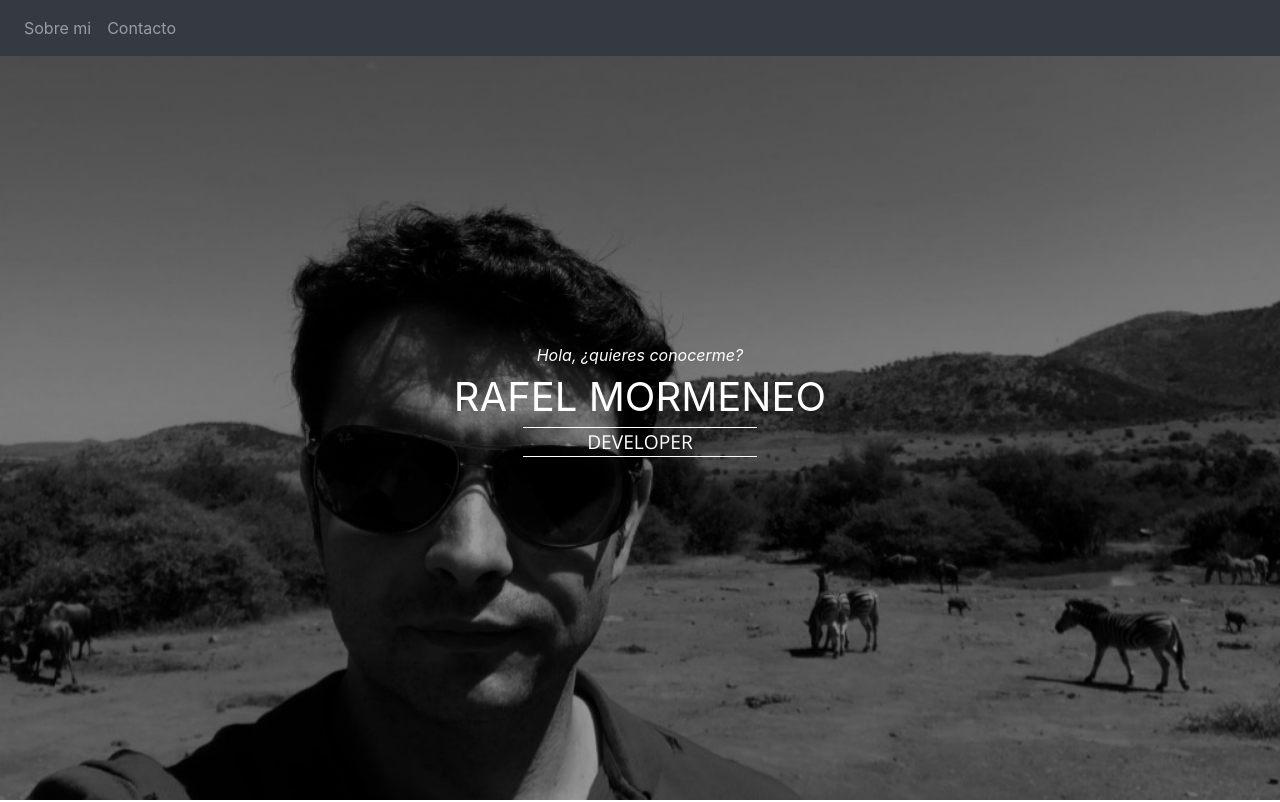
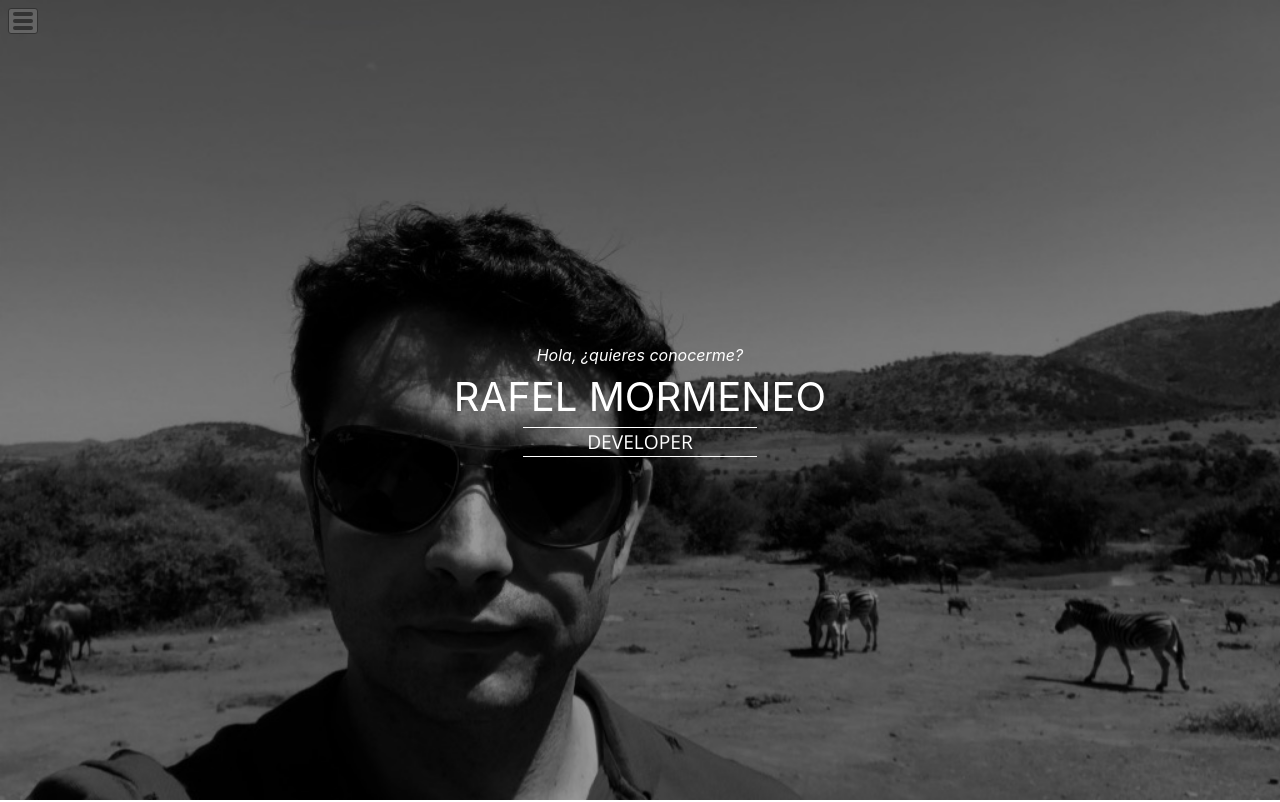
Before and after one commit to rafelmm/react-basic, a React (Create React App) app: page / in a window 1280 px wide. Shown: the top 802 px of the page. Built offline with nearby package versions, Linux system fonts and the light colour scheme.

Commit message:
Se añade componente menu con boton hamburguesa animado

```diff
--- a/package.json
+++ b/package.json
@@ -10,7 +10,7 @@
     "react-scripts": "3.1.2"
   },
   "scripts": {
-    "start": "react-scripts start",
+    "start": "HOST=0.0.0.0 react-scripts start",
     "build": "react-scripts build",
     "test": "react-scripts test",
     "eject": "react-scripts eject"
--- a/public/index.html
+++ b/public/index.html
@@ -2,12 +2,12 @@
 <html lang="en">
   <head>
     <meta charset="utf-8" />
+    <meta name="viewport" content="width=device-width, initial-scale=1" />
     <link rel="shortcut icon" href="%PUBLIC_URL%/favicon.ico" />
-    <meta name="viewport" content="width=device-width, initial-scale=1" />
     <meta name="theme-color" content="#000000" />
     <meta
       name="description"
-      content="Web site created using create-react-app"
+      content="Personal website to expose my profesional career"
     />
     <link rel="apple-touch-icon" href="logo192.png" />
     <!--
@@ -25,15 +25,12 @@
       Learn how to configure a non-root public URL by running `npm run build`.
     -->
     <link href="https://fonts.googleapis.com/css?family=Open+Sans:300,400|Titillium+Web:400,400i&display=swap" rel="stylesheet">
-    <title>React App</title>
+    <title>rafelmm</title>
   </head>
   <body>
     <noscript>You need to enable JavaScript to run this app.</noscript>
     <div id="root"></div>
     <!--
-      This HTML file is a template.
-      If you open it directly in the browser, you will see an empty page.
-
       You can add webfonts, meta tags, or analytics to this file.
       The build step will place the bundled scripts into the <body> tag.
 
--- a/src/components/App.css
+++ b/src/components/App.css
@@ -37,8 +37,8 @@
 .main-container {
     display:flex;
     flex-direction:column;
-    margin-left:5%;
-    margin-right:5%;
+    margin-left:10%;
+    margin-right:10%;
 }
 .section {
     padding-top:50px;
--- a/src/components/App.js
+++ b/src/components/App.js
@@ -1,15 +1,13 @@
 import React from 'react';
-import Container from 'react-bootstrap/Container';
+
 import Navbar from 'react-bootstrap/Navbar';
 import Nav from 'react-bootstrap/Nav';
-import Row from 'react-bootstrap/Row';
-import Col from 'react-bootstrap/Col';
+import Menu from './menu/Menu';
+
 import './App.css';
 
-
-function App() {
+function Backup() {
   return (
-    <>
   <Navbar collapseOnSelect expand="lg" bg="dark" variant="dark" fixed="top">
     <Navbar.Toggle aria-controls="responsive-navbar-nav"/>
     <Navbar.Collapse id="responsive-navbar-nav">
@@ -20,6 +18,27 @@ function App() {
     </Navbar.Collapse>
 
   </Navbar>
+  );
+}
+
+function App() {
+  const menuItems = [
+    {
+      href: '#about',
+      text:'Sobre mi'
+    },
+    {
+      href: '#career',
+      text:'Experiencia'
+    },
+    {
+      href: '#contact',
+      text:'Contacto'
+    }
+  ];
+  return (
+    <>
+      <Menu fixed='top' menuItems={menuItems}/>
       <div className="welcome-container">
         <div className="welcome-message">Hola, ¿quieres conocerme?</div>
         <div className="welcome-name">RAFEL MORMENEO</div>
--- /dev/null
+++ b/src/components/menu/Menu.js
@@ -0,0 +1,20 @@
+import React, {useState} from 'react';
+import MenuButton from './MenuButton';
+
+const Menu = ({menuItems}) => {
+    const [menuActive, setMenuActive] = useState();
+
+    return (
+        <div className="menu">
+            <MenuButton menuActive={menuActive} handleClick={() => setMenuActive(!menuActive)}/>
+            <div className={(menuActive?"active ":"") + "menu-items-container"}>
+                <ul>
+                    {menuItems.map(i => <li><a href={i.href}>{i.text}</a></li>)}
+                </ul>
+            </div>
+        </div>
+
+    );
+}
+
+export default Menu;
--- /dev/null
+++ b/src/components/menu/MenuButton.js
@@ -0,0 +1,17 @@
+import React from 'react';
+import './menu.css';
+
+const MenuButton = ({menuActive, handleClick}) => {
+
+    return (
+        <>
+            <div className={(menuActive?"active ":"") +"menu-button-container"} onClick={handleClick}>
+                <div className="menu-bar bar1"></div>
+                <div className="menu-bar bar2"></div>
+                <div className="menu-bar bar3"></div>
+            </div>
+        </>
+    );
+}
+
+export default MenuButton;
--- /dev/null
+++ b/src/components/menu/menu.css
@@ -0,0 +1,71 @@
+.menu {
+    position: fixed;
+    width:100%;
+}
+.menu-button-container{
+    border: 1px solid #333;
+    border-radius:3px;
+    background-color:rgba(128,128,128,0.5);
+    display:inline-block;
+    margin-top:1vh;
+    margin-left:1vh;
+    cursor: pointer;
+}
+.menu-button-container:hover{
+    background-color:rgba(64,64,64,0.5);
+}
+
+.menu-bar{
+    background-color:#333;
+    border-radius: 2px;
+    width:20px;
+    height:4px;
+    margin:3px 4px;
+    transition:0.4s;
+}
+
+.active .bar1{
+    -webkit-transform: rotate(-45deg) translate(-5px, 5px);
+    transform: rotate(-45deg) translate(-5px, 5px);
+}
+
+.active .bar2{
+    opacity:0;
+}
+
+.active .bar3{
+    -webkit-transform: rotate(45deg) translate(-5px, -5px);
+    transform: rotate(45deg) translate(-5px, -5px);
+
+}
+
+.menu-items-container{
+    width:100%;
+    margin: -200px 0 0 0;
+    transition: margin 500ms;
+}
+.menu-items-container.active{
+    margin:-40px 0 0 0;
+}
+.menu-items-container>ul {
+    display:flex;
+    flex-direction:column;
+    list-style: none;
+    background-color:#333;
+    width:100%;
+}
+
+.menu-items-container>ul>li {
+    text-align: center;
+    padding: 5px 0;
+}
+.menu-items-container>ul>li:first-child{
+    padding-top: 15px;
+}
+.menu-items-container>ul>li:last-child{
+    padding-bottom: 10px;
+}
+.menu-items-container>ul>li>a{
+    color:white;
+    text-decoration: none;
+}
```
Also changed, not shown: public/manifest.json. Lines whose indentation alone changed are shown as unchanged.
